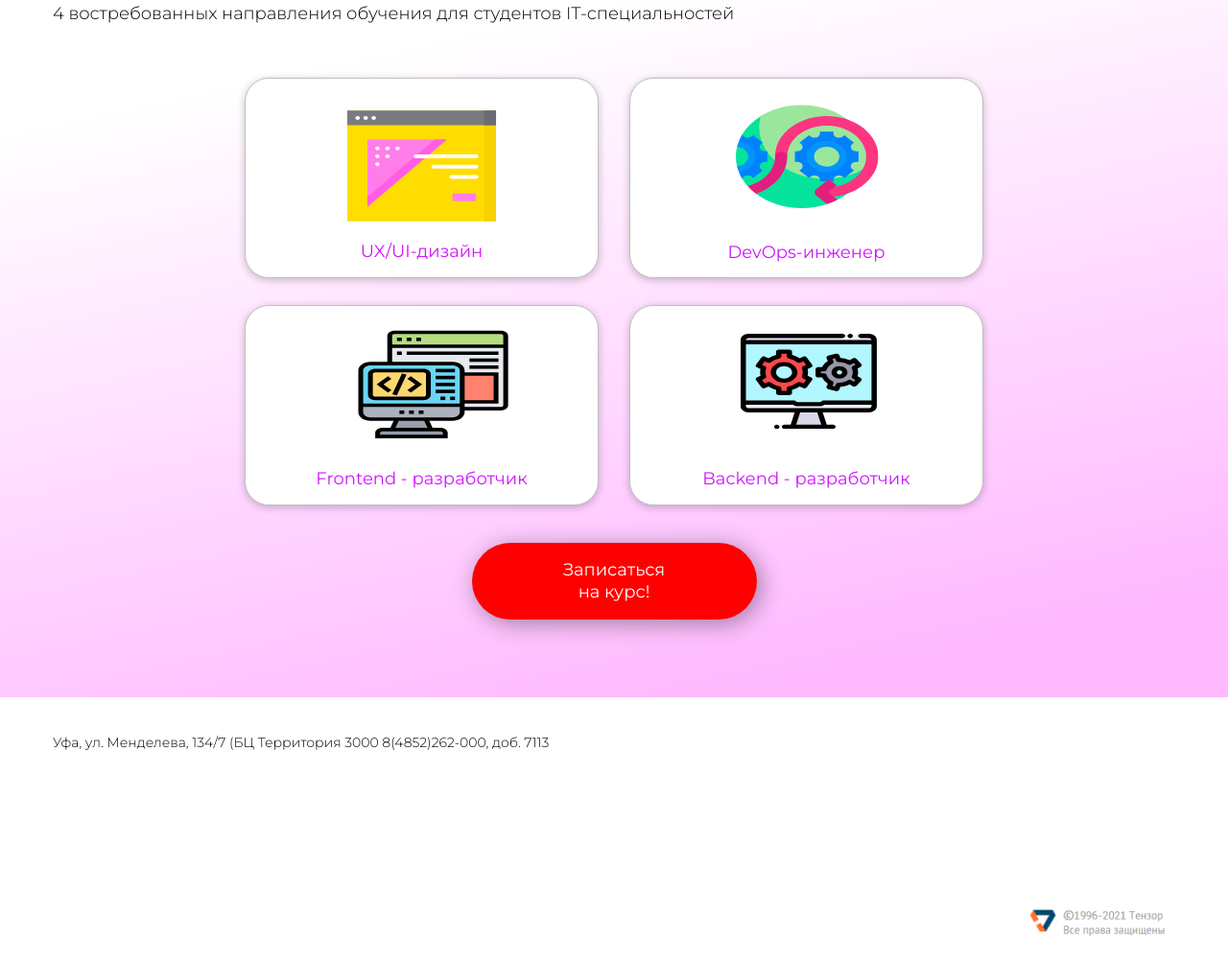
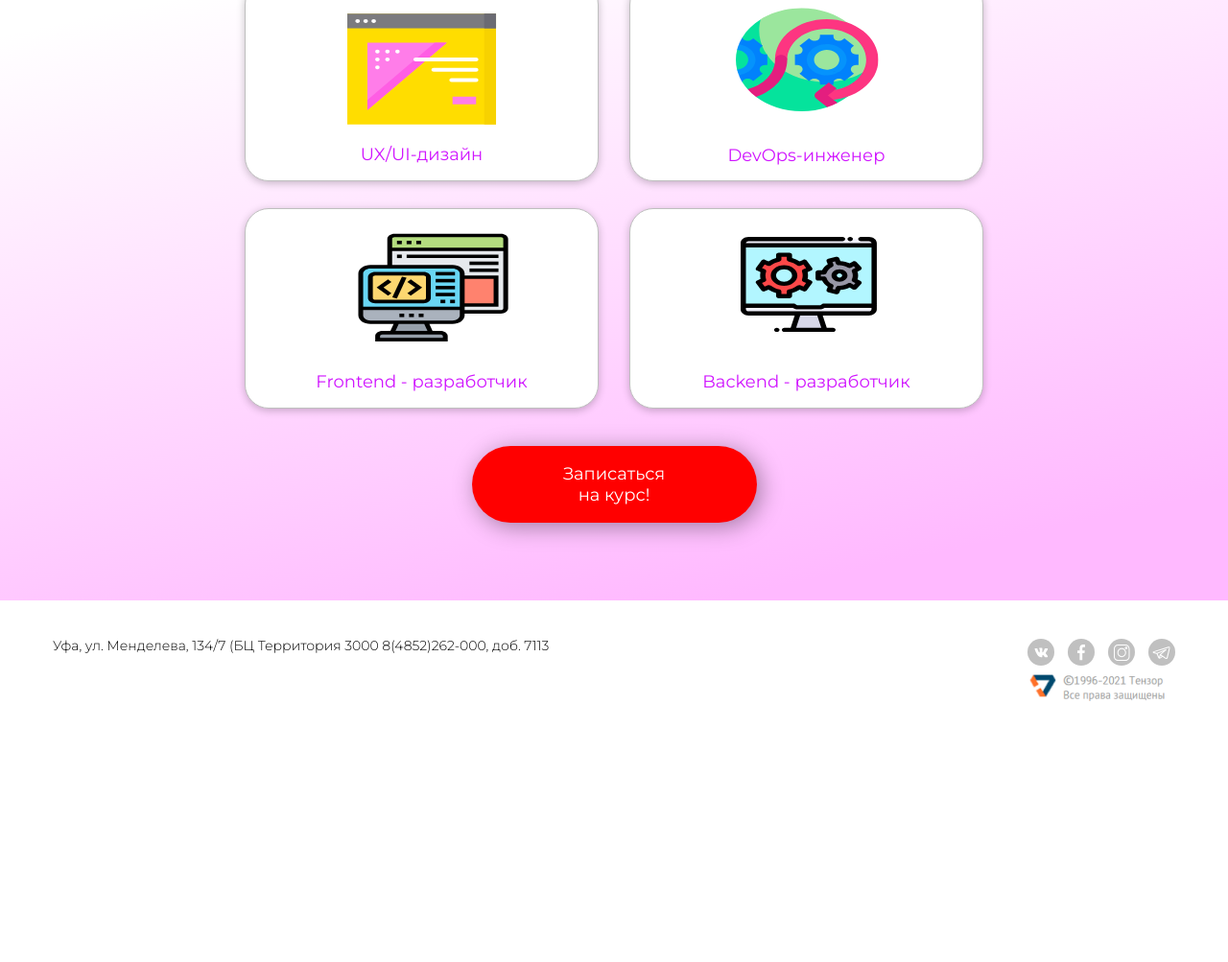
Before and after one commit to NAazar2/My-project, a plain HTML site: page index.html in a window 1280 px wide. Shown: the part 1625-2628 px from the top of the page at 96% size. After the commit the page ends 2383 px from the top, so only its background shows below. Drawn offline with Linux system fonts and the light colour scheme.

Commit message:
доделана стартовая страница

```diff
--- a/css/style.css
+++ b/css/style.css
@@ -8,7 +8,6 @@ body {
     color: #000000;
     font-size: 24px;
     font-weight: 400;
-    font-style: normal;
 }
 
 .wrapper {
@@ -88,6 +87,7 @@ body {
 }
 .main-block__title {
     color: #FFFFFF;
+    min-width: 738px;
     font-size: 48px;
     font-weight: 900;
     line-height: 126.5%;
@@ -97,6 +97,7 @@ body {
     color: #FFFFFF;
     margin-top: 8px;
     font-size: 24px;
+    font-style: normal;
     font-weight: normal;
 }
 .main-block__img1 {
@@ -127,14 +128,13 @@ body {
     max-width: 121.46px;
 }
 /*-------------------------main second block-----------------------*/
-.main__ellipse {
-    position: absolute;
-    max-width: 734px;
-    height: 457px;
+/*.main__ellipse {
+    width: 734px;
+    height: 457px
     border-radius: 367px / 229px;
     background: #ff0000;
     z-index: 3;
-}
+}*/
 .main__about-us {
 }
 .about-us {
@@ -385,6 +385,8 @@ body {
 .footer__footer-block {
 }
 .footer-block {
+    display: flex;
+    justify-content: space-between;
 }
 .footer-block__address {
     margin-top: 39px;
@@ -394,14 +396,33 @@ body {
     color: #000;
 }
 .footer-block__links {
-}
-.footer-block__items {
+    display: flex;
     margin-top: 40px;
 }
+.links__circle{
+    display: flex;
+    justify-content: center;
+    width: 28px;
+    height: 28px;
+    border-radius: 50%;
+    background:#C0C0C0;
+}
+.links__circle:not(:last-child){
+    margin-right: 14px;
+}
+.links__circle_vk {
+}
+.links__circle_facebook {
+}
+.links__circle_instagram {
+    margin-left: 1px;
+}
+.links__circle_telegram {
+    margin-right: 1px;
+}
+
 .footer__rights {
     display: flex;
     justify-content: flex-end;
     margin-bottom: 19px;
 }
-.footer__rights_img {
-}
--- a/index.html
+++ b/index.html
@@ -46,11 +46,11 @@
                         </button>
                     </div>
                     <div class="main-block__img1">
-                        <img src="img\approval-01-removebg-preview (1).png" alt="картинка" class="main-block__img1">
+                        <img src="img\approval-01-removebg-preview (2).png" alt="картинка" class="main-block__img1">
                     </div>
                 </div>
             </div>
-            <!--<div class="main__ellipse"></div>-->
+            <div class="main__ellipse"></div>
             <div class="main__about-us about-us">
                 <div class="about-us__container _container">
                     <h1 class="about-us__title">О нас</h1>
@@ -69,7 +69,7 @@
                             </div>
                         </div>
                         <div class="awaits__img">
-                            <img src="img\1-e1596544459498-removebg-preview 1.jpg" alt="фото" class="awaits__img_img">
+                            <img src="img\1-e1596544459498-removebg-preview (1).png" alt="фото" class="awaits__img_img">
                         </div>
                     </div>
                 </div>
@@ -137,41 +137,39 @@
                         Уфа, ул. Менделева, 134/7 (БЦ Территория 3000
                         8(4852)262-000, доб. 7113
                     </div>
-                    <div class="footer-block__links">
-                        <ul class="footer-block__items items">
-                            <li class="items__item1">
-                                <!--<a href="" class="items__item1 link1">
-                                    <div class="link1__vk">
-                                        <img src="img\vk-social-network-logo.svg" alt="vk">
-                                    </div>
-                                </a>-->
-                            </li>
-                            <li class="items__item1">
-                                <!--<a href="" class="items__item1 link2">
-                                    <div class="link2__facebook">
-                                        <img src="img\facebook (1).svg" alt="facebook">
-                                    </div>
-                                </a>-->
-                            </li>
-                            <li class="items__item1">
-                                <!--<a href="" class="items__item1 link3">
-                                    <div class="link3__instagram">
-                                        <img src="img\vk-social-network-logo.svg" alt="instagram">
-                                    </div>
-                                </a>-->
-                            </li>
-                            <li class="items__item1">
-                                <!--<a href="" class="items__item1 link4">
-                                    <div class="link4__telegram">
-                                        <img src="img\telegram.svg" alt="telegram">
-                                    </div>
-                                </a>-->
-                            </li>
-                        </ul>
+                    <div class="footer-block__links links">
+                        <div class="links__circle">
+                            <div class="links__circle_vk">
+                                <a href="" class="links__circle_vk">
+                                    <img src="img\vk-social-network-logo 1.svg" alt="">
+                                </a>
+                            </div>
+                        </div>
+                        <div class="links__circle">
+                            <a href="" class="links__circle_facebook">
+                                <div class="links__circle_facebook">
+                                    <img src="img\facebook (1) 1.svg" alt="facebook">
+                                </div>
+                            </a>
+                        </div>
+                        <div class="links__circle">
+                            <a href="" class="links__circle_instagram">
+                                <div class="links__circle_instagram">
+                                    <img src="img\instagram 1.svg" alt="instagram">
+                                </div>
+                            </a>
+                        </div>
+                        <div class="links__circle">
+                            <a href="" class="links__circle_telegram">
+                                <div class="links__circle_telegram">
+                                    <img src="img\telegram 1.svg" alt="telegram">
+                                </div>
+                            </a>
+                        </div>
                     </div>
                 </div>
                 <div class="footer__rights">
-                    <img src="img\image 3.png" alt="" class="footer__rights_img">
+                    <img src="img\image 3.png" alt="">
                 </div>
             </div>
         </footer>
```
Also changed, not shown: img/1-e1596544459498-removebg-preview (1).png (added), img/1-e1596544459498-removebg-preview 1.jpg (deleted), img/approval-01-removebg-preview (2).png (added), img/facebook (1) 1.svg (added), img/instagram 1.svg (added), img/telegram 1.svg (added), img/vk-social-network-logo 1.svg (added).
